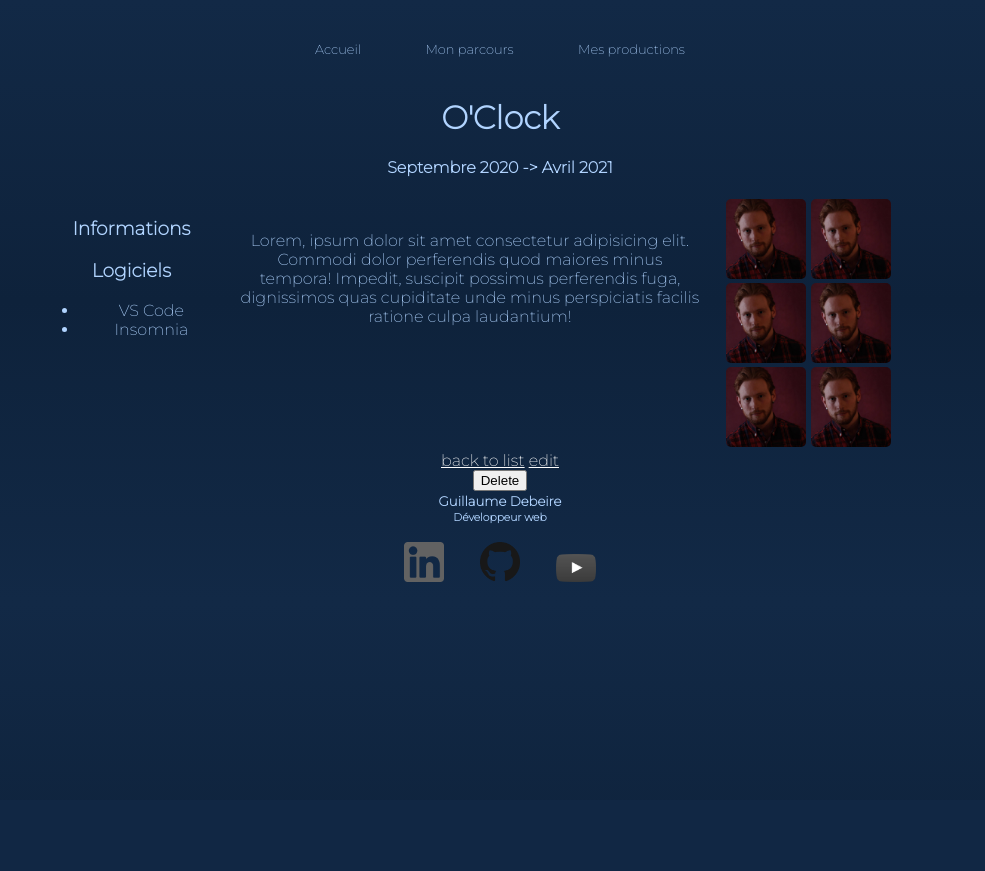
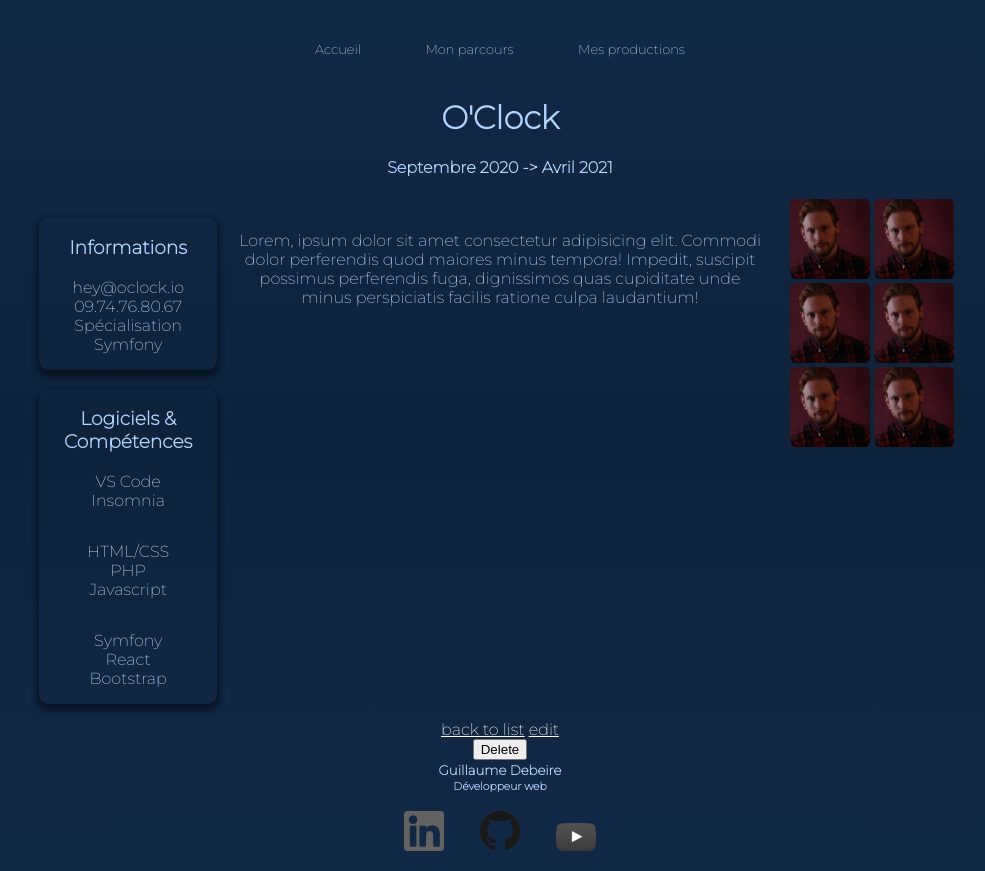
Before and after one commit to Guillaume-Debeire/MonSite, a Symfony app: template MonSite/templates/parcours/show.html.twig in a window 1280 px wide. Shown: the whole page, without its empty margins (140-1125 px from the left). Before the commit the page ends 582 px from the top, so only its background shows below. Run offline with Twig, Linux system fonts and the light colour scheme; the template is opened without the code that fills it, so the values that code supplies are empty; some libraries are stand-ins or nearby versions.

Commit message:
intégration en cours

```diff
--- a/MonSite/public/css/style.css
+++ b/MonSite/public/css/style.css
@@ -107,11 +107,14 @@ body {
     flex-direction: row;
 }
 .parcours_card_software {
-    border: 1px solid white;
     border-radius: 20px;
+    box-shadow: 0px 4px 0px 2px rgb(4, 10, 17);
     width: 40%;
     margin: 1em auto;
     text-align: center;
+}
+.parcours_card_software:hover {
+    background-color: rgb(46, 72, 104);;
 }
 .parcours_card_super_footer {
     margin: 1em;
@@ -132,16 +135,30 @@ body {
     width: 20%;
 }
 .show_center {
-    width: 50%;
+    width: 60%;
     margin: 1em;
 }
 .show_right {
     width: 20%;
 }
+
+.show_box {
+    border-radius: 10px;
+    box-shadow: 0px 4px 5px 3px rgb(9, 21, 36);
+}
 .show_img {
     width: 80px;
     border-radius: 5px;
 }
+.show_box_title {
+    padding: 1em 1em 0;
+}
+.show_list{
+    list-style-type: none;
+    padding: 0 1em 1em;
+    margin: 1em;
+}
+/* FOOTER */
 
 .footer_logo_pro {
     width: 40px;
--- a/MonSite/templates/parcours/show.html.twig
+++ b/MonSite/templates/parcours/show.html.twig
@@ -11,14 +11,31 @@
         <div class="show_body">
             <div class="show_left">
                 <div class="show_box">
-                    <h3>Informations</h3>
+                    <h3 class="show_box_title">Informations</h3>
+                    <ul class="show_list">
+                        <li>hey@oclock.io</li>
+                        <li>09.74.76.80.67</li>
+                        <li>Spécialisation Symfony</li>
+                        <li></li>
+                        <li></li>
+                    </ul>
 
                 </div>
                 <div class="show_box">
-                    <h3>Logiciels</h3>
-                    <ul>
+                    <h3 class="show_box_title">Logiciels & Compétences</h3>
+                    <ul class="show_list">
                         <li>VS Code</li>
                         <li>Insomnia</li>
+                    </ul>
+                    <ul class="show_list">
+                        <li>HTML/CSS</li>
+                        <li>PHP</li>
+                        <li>Javascript</li>
+                    </ul>
+                    <ul class="show_list">
+                        <li>Symfony</li>
+                        <li>React</li>
+                        <li>Bootstrap</li>
                     </ul>
                 </div>
             </div>
```
Also changed, not shown: MonSite/templates/parcours/index.html.twig (+6 -6 lines).
